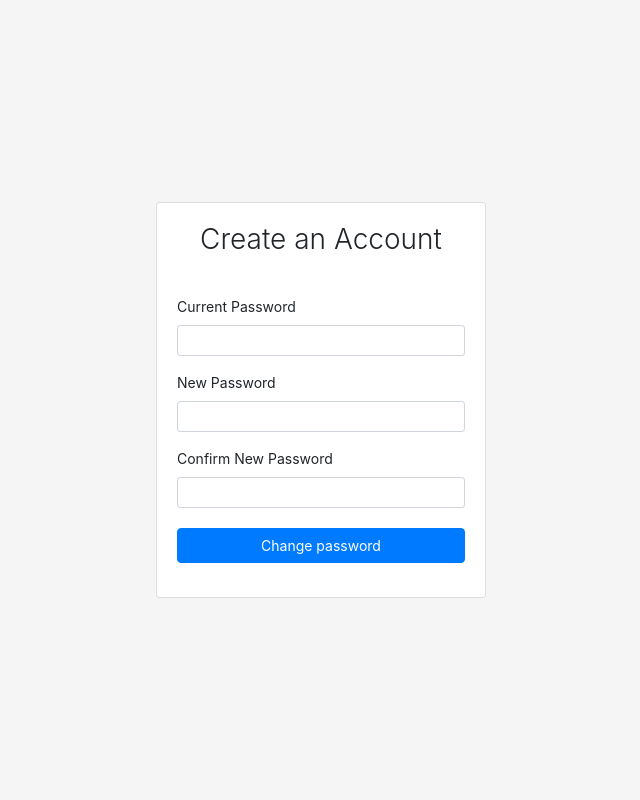
After one commit to Cryotechnic/ecom-finalproject, a PHP site: template app/views/Secure/changepassword.php in a window 1280 px wide. The commit adds this page. Shown: the whole page, without its empty margins (319-959 px from the left). Run offline with PHP 8.4, Linux system fonts and the light colour scheme; the template is opened without the code that fills it, so the values that code supplies are empty; some libraries are stand-ins or nearby versions.

Commit message:
change password implemented

```diff
--- a/app/models/User.php
+++ b/app/models/User.php
@@ -207,9 +207,8 @@ class User extends \app\core\Model
     public function updatePassword()
     {
         $this->password_hash = password_hash($this->password, PASSWORD_DEFAULT);
-        $sql = "UPDATE user SET username = :username, password_hash = :password_hash WHERE user_id = :user_id";
+        $sql = "UPDATE user SET password_hash = :password_hash WHERE user_id = :user_id";
         $stmt = self::$_connection->prepare($sql);
-        $stmt->bindParam(':username', $this->username);
         $stmt->bindParam(':password_hash', $this->password_hash);
         $stmt->bindParam(':user_id', $this->user_id);
         $stmt->execute();
--- /dev/null
+++ b/app/views/Secure/changepassword.php
@@ -0,0 +1,42 @@
+<html>
+<head>
+    <title>Change password</title>
+    <link href="https://cdnjs.cloudflare.com/ajax/libs/twitter-bootstrap/4.1.2/css/bootstrap.min.css" rel="stylesheet">
+       <script src="https://cdn.jsdelivr.net/npm/bootstrap@5.1.3/dist/js/bootstrap.bundle.min.js" integrity="sha384-ka7Sk0Gln4gmtz2MlQnikT1wXgYsOg+OMhuP+IlRH9sENBO0LRn5q+8nbTov4+1p" crossorigin="anonymous"></script>
+    <meta name="viewport" content="width=device-width, initial-scale=1.0">
+</head>
+<body>
+<?php
+    if($data != null) {
+        echo $data;
+        echo "<br>";
+    }
+?>
+    <style>body,html{height:100%}.global-container{height:100%;display:flex;align-items:center;justify-content:center;background-color:#f5f5f5}form{padding-top:10px;font-size:14px;margin-top:30px}.card-title{font-weight:300}.btn{font-size:14px;margin-top:20px}.login-form{width:330px;margin:20px}.sign-up{text-align:center;padding:20px 0 0}.alert{margin-bottom:-30px;font-size:13px;margin-top:20px;}</style>
+    <div class="global-container">
+        <div class="card login-form">
+            <div class="card-body">
+                <h3 class="card-title text-center">Create an Account</h3>
+                <div class="card-text">
+                    <form action='' method='post'>
+                        <div class="form-group">
+                            <label for="exampleInputEmail1">Current Password</label>
+                            <input type="password" class="form-control form-control-sm" id="exampleInputPassword1" name="password">
+                        </div>
+                        <div class="form-group">
+                            <label for="inputPassword">New Password</label>
+                            <input type="password" class="form-control form-control-sm" id="exampleInputPassword1" name="newpassword">
+                        </div>
+                        <div class="form-group">
+                            <label for="confirmPassword">Confirm New Password</label>
+                            <input type="password" class="form-control form-control-sm" id="exampleInputPassword1" name="confirmpassword">
+                        </div>
+                        <button type="submit" class="btn btn-primary btn-block" name="action" value="login">Change password</button>
+                        </div>
+                    </form>
+                </div>
+            </div>
+        </div>
+    </div>
+</body>
+</html>
--- a/app/views/Secure/editprofile.php
+++ b/app/views/Secure/editprofile.php
@@ -32,6 +32,7 @@
 							<button type="submit" class="btn btn-primary btn-block" name="action" value="Update">Update Profile</button>
 
 							<div class="sign-up">
+								Want to change your password? <a href="/Secure/changepassword">Change Password</a><br>
 								Changed your mind? Go back by <a href="/Main/index">clicking here</a>
 							</div>
 						</form>
```
Also changed, not shown: app/controllers/Secure.php (+21 -0 lines).
